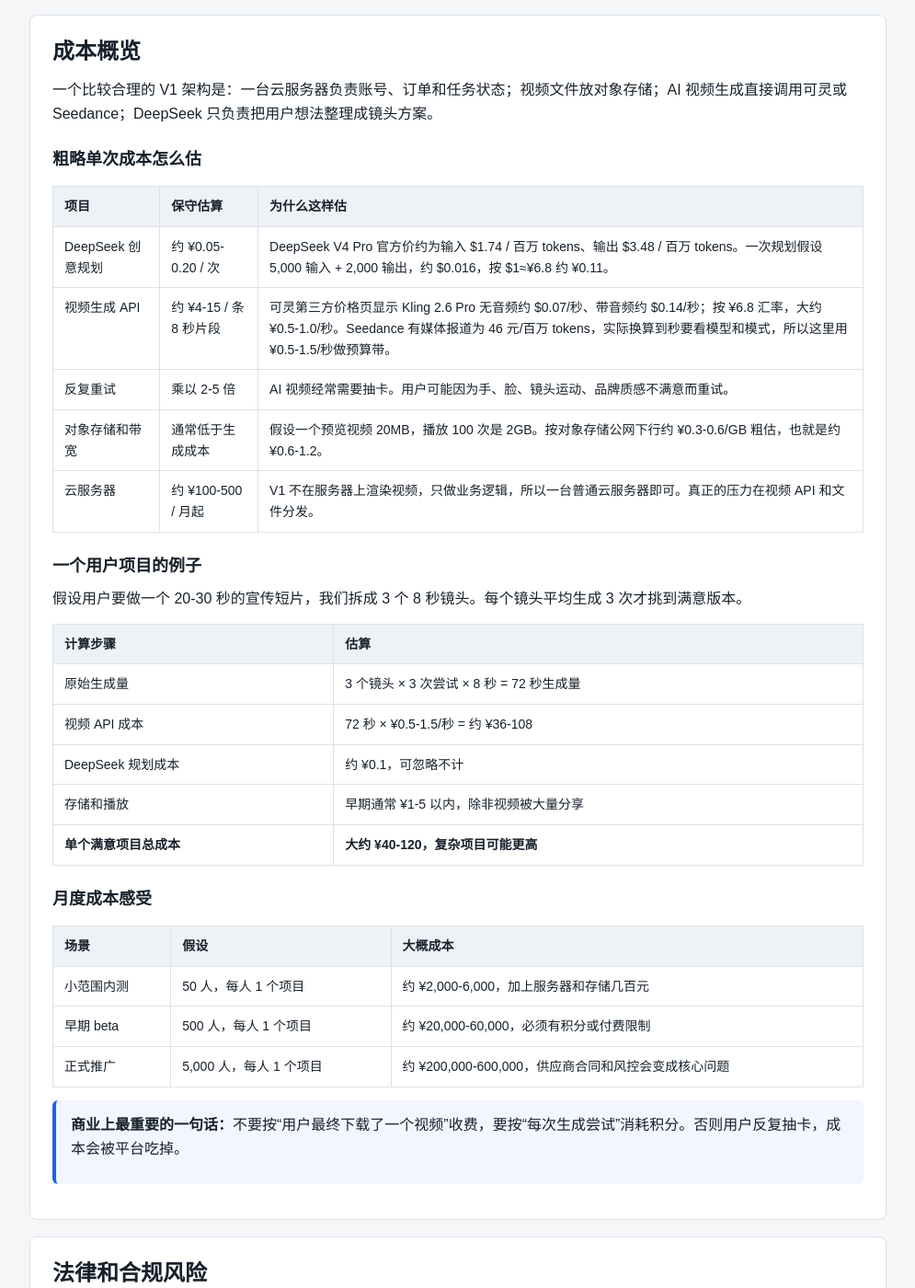
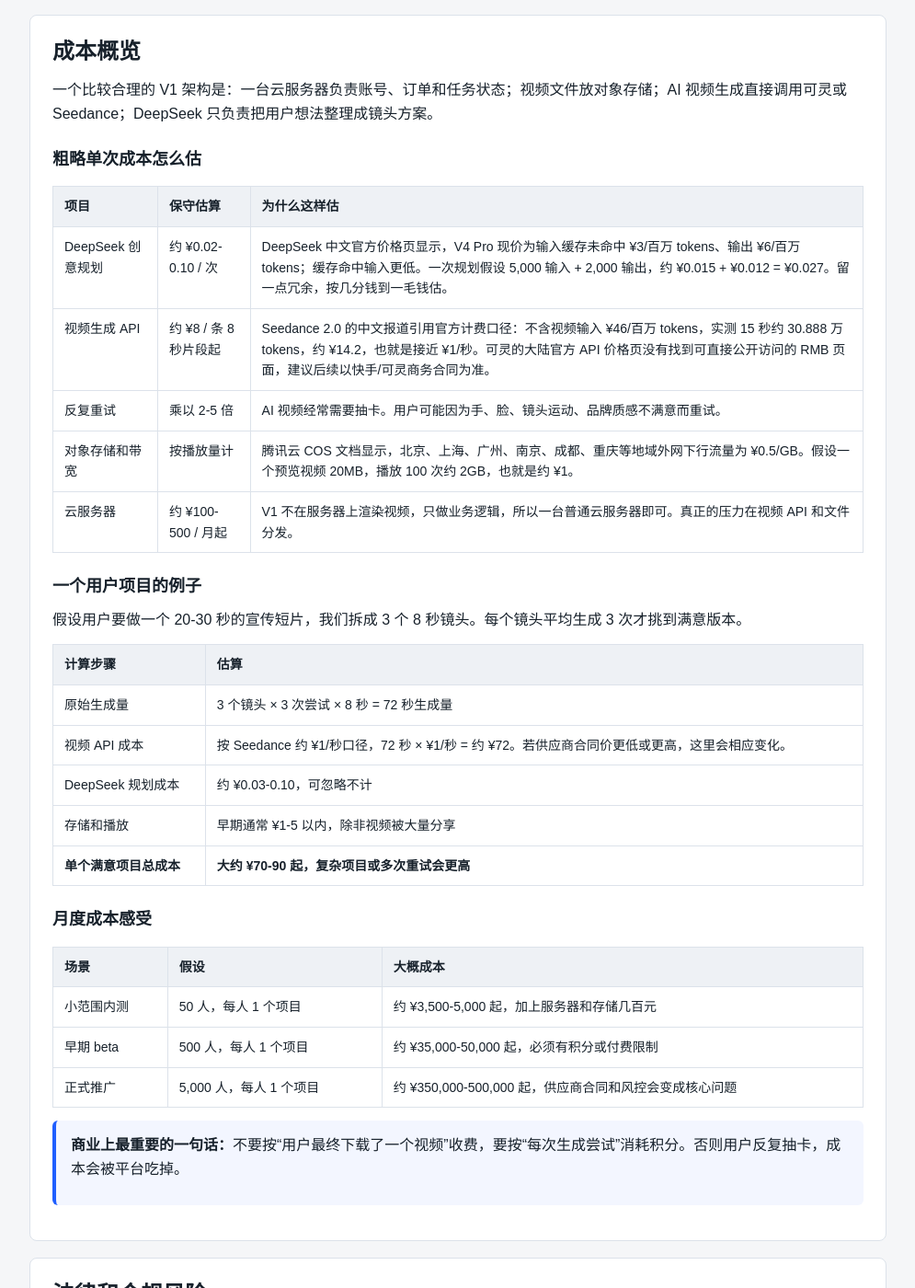
Before and after one commit to ilikeeatingrice/ilikeeatingrice.github.io, a Jekyll site: the page built from videogenreport/index.html, in a window 1280 px wide and 1400 px high, scrolled down 695 px. Shown: the whole window at 92% size, without its empty margins (142-1137 px from the left). Built offline with Jekyll 4.4.1, drawn with Linux system fonts in a browser that asks for light colours; some of the changed text lies outside the part shown.

Commit message:
Update video generation memo pricing

```diff
--- a/videogenreport/index.html
+++ b/videogenreport/index.html
@@ -266,20 +266,20 @@
 
   <main>
     <section>
-      <h2>先说结论</h2>
+      <h2>项目判断</h2>
       <div class="summary">
         <div class="card">
-          <strong>真正贵的是视频生成</strong>
-          <div class="number">约 ¥10-100+</div>
-          <p>一个用户满意的短视频项目，通常不是生成一次就结束，而是多次抽卡、重试、换镜头。</p>
+          <strong>主要成本来自视频生成</strong>
+          <div class="number">约 ¥30-100+</div>
+          <p>用户做出一个满意的视频，通常会多生成几次，挑一个最好的版本。</p>
         </div>
         <div class="card">
-          <strong>带宽不是第一大头</strong>
+          <strong>文件播放成本比较可控</strong>
           <div class="number">约 ¥0.5/GB</div>
-          <p>早期可以先用对象存储直出视频。播放量起来后，再接 CDN。</p>
+          <p>腾讯云 COS 中国大陆多地外网下行按量价为 ¥0.5/GB，早期可以先用对象存储。</p>
         </div>
         <div class="card">
-          <strong>合规要从第一天做</strong>
+          <strong>合规需要提前设计</strong>
           <div class="number">高优先级</div>
           <p>尤其是 AI 标识、水印、人脸/声音授权、内容审核、个人信息保护。</p>
         </div>
@@ -305,13 +305,13 @@
         <tbody>
           <tr>
             <td>DeepSeek 创意规划</td>
-            <td>约 ¥0.05-0.20 / 次</td>
-            <td>DeepSeek V4 Pro 官方价约为输入 $1.74 / 百万 tokens、输出 $3.48 / 百万 tokens。一次规划假设 5,000 输入 + 2,000 输出，约 $0.016，按 $1≈¥6.8 约 ¥0.11。</td>
+            <td>约 ¥0.02-0.10 / 次</td>
+            <td>DeepSeek 中文官方价格页显示，V4 Pro 现价为输入缓存未命中 ¥3/百万 tokens、输出 ¥6/百万 tokens；缓存命中输入更低。一次规划假设 5,000 输入 + 2,000 输出，约 ¥0.015 + ¥0.012 = ¥0.027。留一点冗余，按几分钱到一毛钱估。</td>
           </tr>
           <tr>
             <td>视频生成 API</td>
-            <td>约 ¥4-15 / 条 8 秒片段</td>
-            <td>可灵第三方价格页显示 Kling 2.6 Pro 无音频约 $0.07/秒、带音频约 $0.14/秒；按 ¥6.8 汇率，大约 ¥0.5-1.0/秒。Seedance 有媒体报道为 46 元/百万 tokens，实际换算到秒要看模型和模式，所以这里用 ¥0.5-1.5/秒做预算带。</td>
+            <td>约 ¥8 / 条 8 秒片段起</td>
+            <td>Seedance 2.0 的中文报道引用官方计费口径：不含视频输入 ¥46/百万 tokens，实测 15 秒约 30.888 万 tokens，约 ¥14.2，也就是接近 ¥1/秒。可灵的大陆官方 API 价格页没有找到可直接公开访问的 RMB 页面，建议后续以快手/可灵商务合同为准。</td>
           </tr>
           <tr>
             <td>反复重试</td>
@@ -320,8 +320,8 @@
           </tr>
           <tr>
             <td>对象存储和带宽</td>
-            <td>通常低于生成成本</td>
-            <td>假设一个预览视频 20MB，播放 100 次是 2GB。按对象存储公网下行约 ¥0.3-0.6/GB 粗估，也就是约 ¥0.6-1.2。</td>
+            <td>按播放量计</td>
+            <td>腾讯云 COS 文档显示，北京、上海、广州、南京、成都、重庆等地域外网下行流量为 ¥0.5/GB。假设一个预览视频 20MB，播放 100 次约 2GB，也就是约 ¥1。</td>
           </tr>
           <tr>
             <td>云服务器</td>
@@ -347,11 +347,11 @@
           </tr>
           <tr>
             <td>视频 API 成本</td>
-            <td>72 秒 × ¥0.5-1.5/秒 = 约 ¥36-108</td>
+            <td>按 Seedance 约 ¥1/秒口径，72 秒 × ¥1/秒 = 约 ¥72。若供应商合同价更低或更高，这里会相应变化。</td>
           </tr>
           <tr>
             <td>DeepSeek 规划成本</td>
-            <td>约 ¥0.1，可忽略不计</td>
+            <td>约 ¥0.03-0.10，可忽略不计</td>
           </tr>
           <tr>
             <td>存储和播放</td>
@@ -359,7 +359,7 @@
           </tr>
           <tr>
             <td><strong>单个满意项目总成本</strong></td>
-            <td><strong>大约 ¥40-120，复杂项目可能更高</strong></td>
+            <td><strong>大约 ¥70-90 起，复杂项目或多次重试会更高</strong></td>
           </tr>
         </tbody>
       </table>
@@ -377,17 +377,17 @@
           <tr>
             <td>小范围内测</td>
             <td>50 人，每人 1 个项目</td>
-            <td>约 ¥2,000-6,000，加上服务器和存储几百元</td>
+            <td>约 ¥3,500-5,000 起，加上服务器和存储几百元</td>
           </tr>
           <tr>
             <td>早期 beta</td>
             <td>500 人，每人 1 个项目</td>
-            <td>约 ¥20,000-60,000，必须有积分或付费限制</td>
+            <td>约 ¥35,000-50,000 起，必须有积分或付费限制</td>
           </tr>
           <tr>
             <td>正式推广</td>
             <td>5,000 人，每人 1 个项目</td>
-            <td>约 ¥200,000-600,000，供应商合同和风控会变成核心问题</td>
+            <td>约 ¥350,000-500,000 起，供应商合同和风控会变成核心问题</td>
           </tr>
         </tbody>
       </table>
@@ -474,11 +474,11 @@
     <section>
       <h2>参考资料</h2>
       <ul>
-        <li><a href="https://api-docs.deepseek.com/quick_start/pricing/">DeepSeek 官方模型与价格</a></li>
+        <li><a href="https://api-docs.deepseek.com/zh-cn/quick_start/pricing">DeepSeek 中文官方模型与价格</a></li>
         <li><a href="https://api-docs.deepseek.com/updates/">DeepSeek API 更新日志</a></li>
-        <li><a href="https://klingapi.com/pricing">Kling API 价格页，用于估算可灵 API 秒级成本</a></li>
-        <li><a href="https://cntechpost.com/2026/03/04/bytedance-announces-api-pricing-seedance-2-0/">CnTechPost 关于 Seedance 2.0 API 价格的报道</a></li>
-        <li><a href="https://developer.volcengine.com/articles/7628567056649125942">火山引擎：Seedance 2.0 API 全面上线</a></li>
+        <li><a href="https://www.opcbase.net/article/volcengine-seedance-2-0-api-video">OPCBASE：Seedance 2.0 API 按官方定价测算约 1 元/秒</a></li>
+        <li><a href="https://epaper.tianjinwe.com/tjrb/resfile/2026-03-12/07/07.pdf">天津日报：Seedance 2.0 商业化定价进入“1 元时代”</a></li>
+        <li><a href="https://developer.volcengine.com/articles/7628567056649125942">火山引擎开发者：Seedance 2.0 API 相关介绍</a></li>
         <li><a href="https://cloud.tencent.com/document/product/436/53863">腾讯云 COS 流量费用说明</a></li>
         <li><a href="https://www.cac.gov.cn/2025-03/14/c_1743654684782215.htm">网信办关于 AI 生成合成内容标识的通知</a></li>
         <li><a href="https://www.loc.gov/item/global-legal-monitor/2023-04-25/china-provisions-on-deep-synthesis-technology-enter-into-effect/">中国深度合成规定摘要，Library of Congress</a></li>
```
Also changed, not shown: .codex-published-pages.json.
